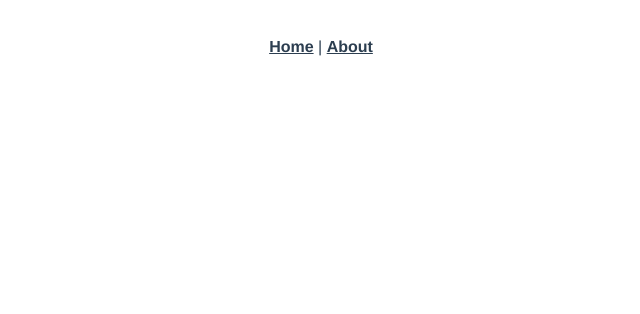
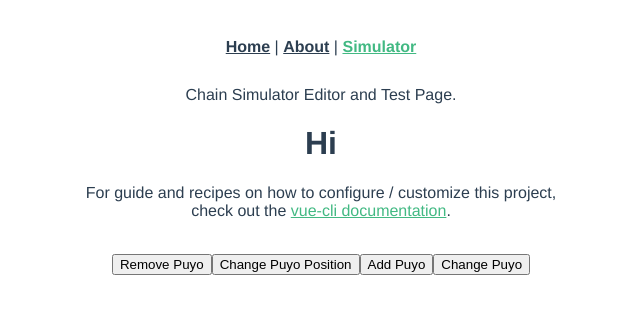
Before and after one commit to s2lsoftener/PuyoGuides, a Vue app: page /simulator in a window 1280 px wide. Shown: the top 314 px of the page, without its empty margins (319-959 px from the left). Built offline with nearby package versions, Linux system fonts and the light colour scheme.

Commit message:
Began working on Chainsim component

```diff
--- a/src/App.vue
+++ b/src/App.vue
@@ -2,7 +2,8 @@
   <div id="app">
     <div id="nav">
       <router-link to="/">Home</router-link> |
-      <router-link to="/about">About</router-link>
+      <router-link to="/about">About</router-link> |
+      <router-link to="/simulator">Simulator</router-link>
     </div>
     <router-view/>
   </div>
--- /dev/null
+++ b/src/components/Chainsim.vue
@@ -0,0 +1,39 @@
+<template>
+  <div class="chainsim">
+    <h1>Hi</h1>
+    <p>
+      For guide and recipes on how to configure / customize this project,<br>
+      check out the
+      <a href="https://cli.vuejs.org" target="_blank" rel="noopener">vue-cli documentation</a>.
+    </p>
+    <div ref="game"></div>
+    <br>
+    <button @click="removePuyo">Remove Puyo</button>
+    <button @click="changePosition">Change Puyo Position</button>
+    <button @click="addPuyo">Add Puyo</button>
+    <button @click="changePuyo">Change Puyo</button>
+  </div>
+</template>
+
+<script>
+export default {
+  name: 'Chainsim'
+}
+</script>
+
+<style scoped lang="scss">
+h3 {
+  margin: 40px 0 0;
+}
+ul {
+  list-style-type: none;
+  padding: 0;
+}
+li {
+  display: inline-block;
+  margin: 0 10px;
+}
+a {
+  color: #42b983;
+}
+</style>
--- a/src/router.js
+++ b/src/router.js
@@ -20,6 +20,11 @@ export default new Router({
       // this generates a separate chunk (about.[hash].js) for this route
       // which is lazy-loaded when the route is visited.
       component: () => import(/* webpackChunkName: "about" */ './views/About.vue')
+    },
+    {
+      path: '/simulator',
+      name: 'simulator',
+      component: () => import(/* webpackChunkName: "simulator" */ './views/Simulator.vue')
     }
   ]
 })
--- /dev/null
+++ b/src/views/Simulator.vue
@@ -0,0 +1,18 @@
+<template>
+  <div class="simulator">
+    Chain Simulator Editor and Test Page.
+    <chainsim></chainsim>
+  </div>
+</template>
+
+<script>
+// @ is an alias to /src
+import Chainsim from '@/components/Chainsim.vue'
+
+export default {
+  name: 'simulator',
+  components: {
+    Chainsim
+  }
+}
+</script>
```
Also changed, not shown: 1 other file (tests, documents, lock files or other folders).
